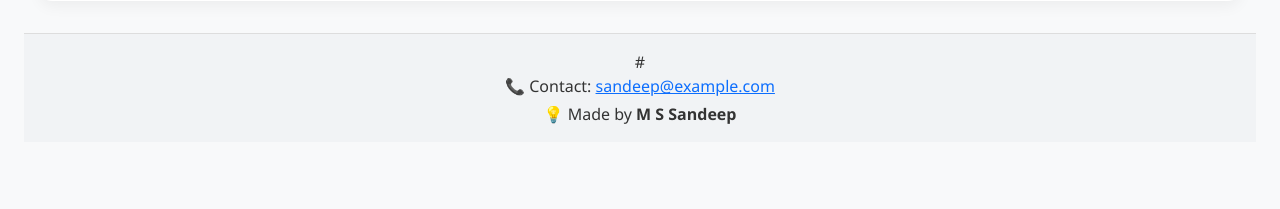
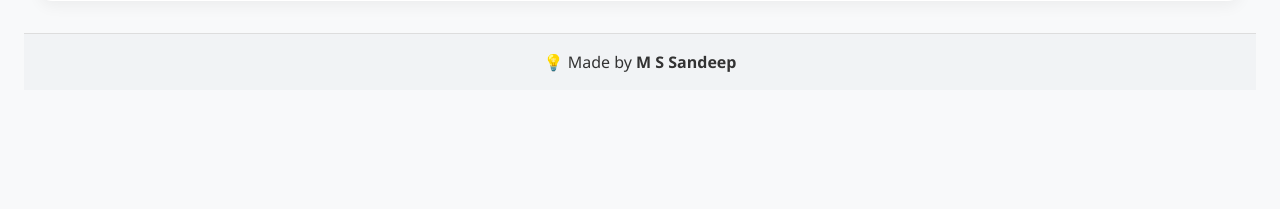
Before and after one commit to 737-Sandeep/Notes-sharing, a Flask app: page / in a window 1280 px wide. Shown: the part 331-540 px from the top of the page. Run offline with Flask 3, Linux system fonts and the light colour scheme; data that the repository does not hold is empty.

Commit message:
index.html

```diff
--- a/templates/index.html
+++ b/templates/index.html
@@ -231,7 +231,7 @@
     <!-- Footer -->
     <footer class="text-center mt-4 py-3" style="background-color: #f1f3f5; color: #333; border-top: 1px solid #ddd;">
         <div class="container">
-            # <p class="mb-1">📞 Contact: <a href="mailto:sandeep@example.com">sandeep@example.com</a></p>
+
             <p class="mb-0">💡 Made by <strong>M S Sandeep</strong></p>
         </div>
     </footer>
```
